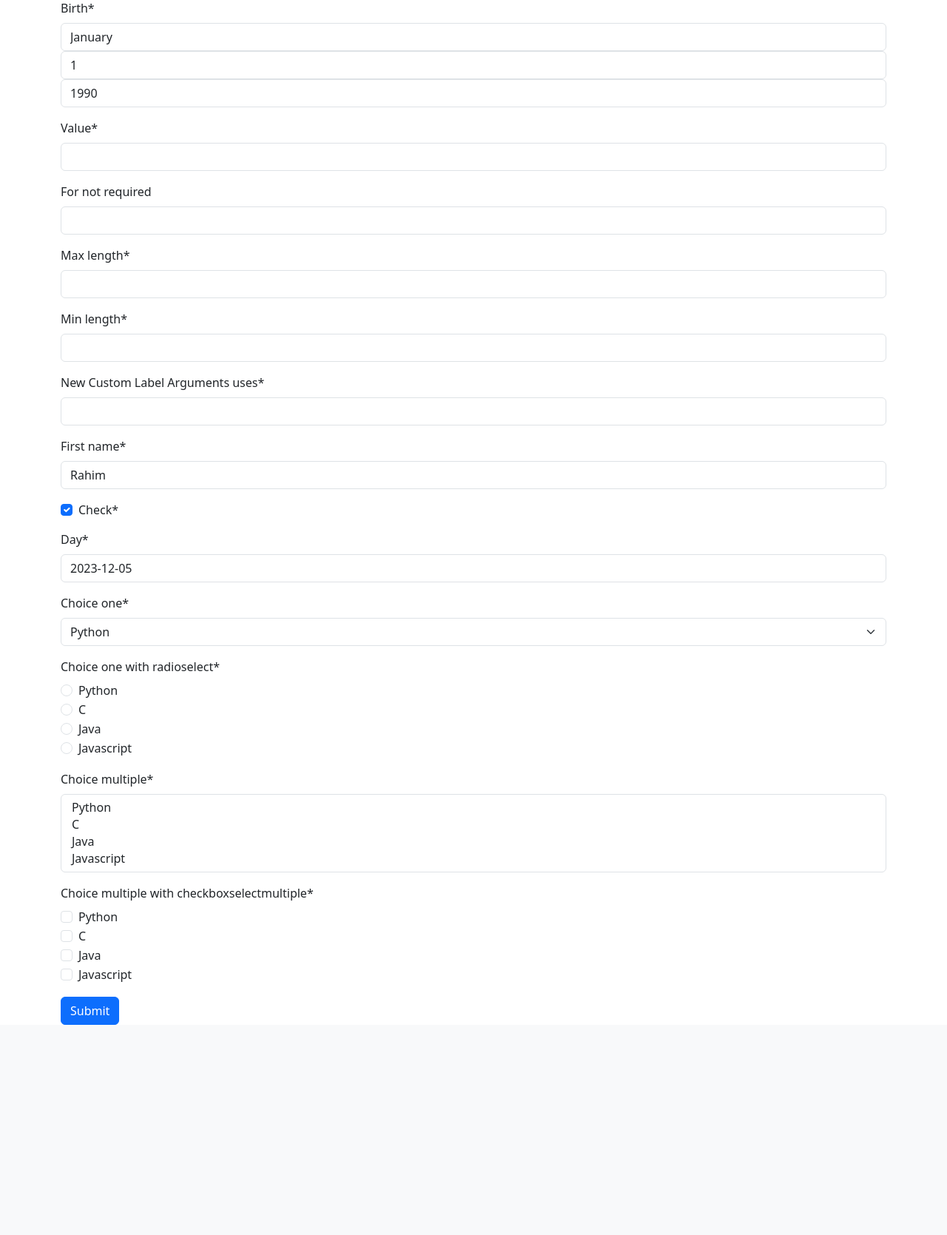
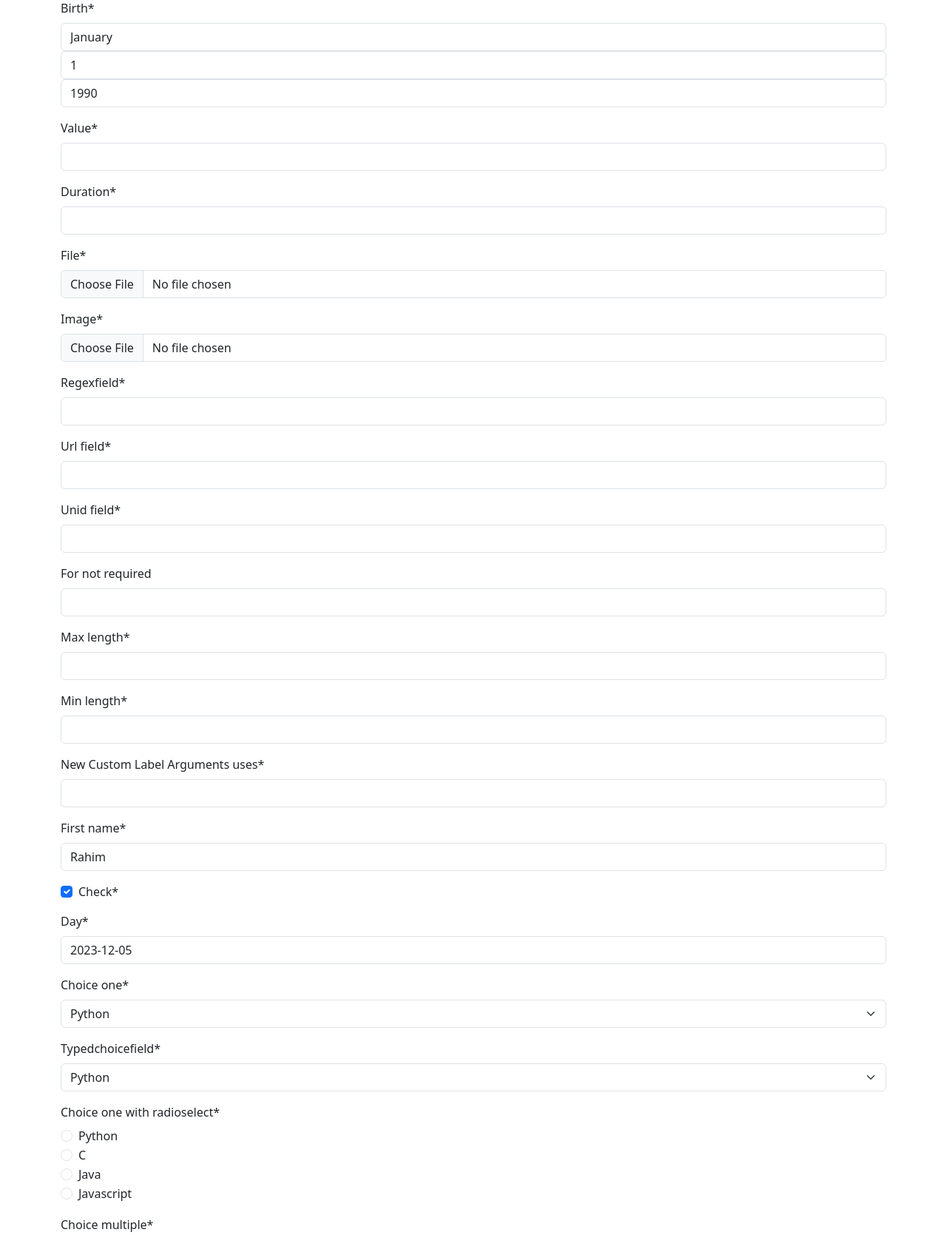
Before and after one commit to H-M-Nizum/Django_forms, a Django app: page /form/ in a window 1280 px wide. Shown: the part 1021-2690 px from the top of the page at 74% size. Before the commit the page ends 2406 px from the top, so only its background shows below. Run offline with Django 4.2, Linux system fonts and the light colour scheme; some libraries are stand-ins or nearby versions.

Commit message:
some new forms

```diff
--- a/d_forms/first/forms.py
+++ b/d_forms/first/forms.py
@@ -43,6 +43,22 @@ class PracticeForm(forms.Form):
     # DecimalField() - number value inputs
     value = forms.DecimalField()
 
+    # Duration field
+    Duration = forms.DurationField()
+
+    # File field and img field
+
+    File = forms.FileField()
+    image = forms.ImageField()
+
+    # RegexField – Django Forms
+    Regexfield = forms.RegexField(regex = "G.*s")
+
+    # URLField – Django Forms
+    url_field = forms.URLField( )
+
+    # UUIDField – Django Forms
+    unid_field = forms.UUIDField( )
 
     ###############################################
     ################### core Arguments ############
@@ -77,9 +93,13 @@ class PracticeForm(forms.Form):
 
     LANGUAGE = [('p', 'Python'), ('c', 'C'), ('j', 'Java'), ('js', 'Javascript')]
 
-    # 1. ChoiceField() and RadioSelect
+    # 1. ChoiceField()
     choice_one = forms.ChoiceField(choices=LANGUAGE)
 
+    # 1.1. TypedChoiceField – Django Forms
+    Typedchoicefield = forms.TypedChoiceField(choices=LANGUAGE)
+
+    # 1.2 RadioSelect
     choice_one_with_RadioSelect = forms.ChoiceField(widget=forms.RadioSelect, choices=LANGUAGE)
 
 
--- a/d_forms/first/templates/form.html
+++ b/d_forms/first/templates/form.html
@@ -6,7 +6,7 @@
 {% block content %}
 <div class="container">
     <h1>This is form page</h1>
-    <form method="post">
+    <form method="post" enctype = 'multipart/form-data'>
         {% csrf_token %}
         {{form | crispy}}
 
--- a/d_forms/first/views.py
+++ b/d_forms/first/views.py
@@ -10,7 +10,7 @@ def about(request):
 
 def form(request):
     if request.method == 'POST':
-        django_form = PracticeForm(request.POST)
+        django_form = PracticeForm(request.POST,  request.FILES)
         if django_form.is_valid():
             data = django_form.cleaned_data
             print(data)
```
